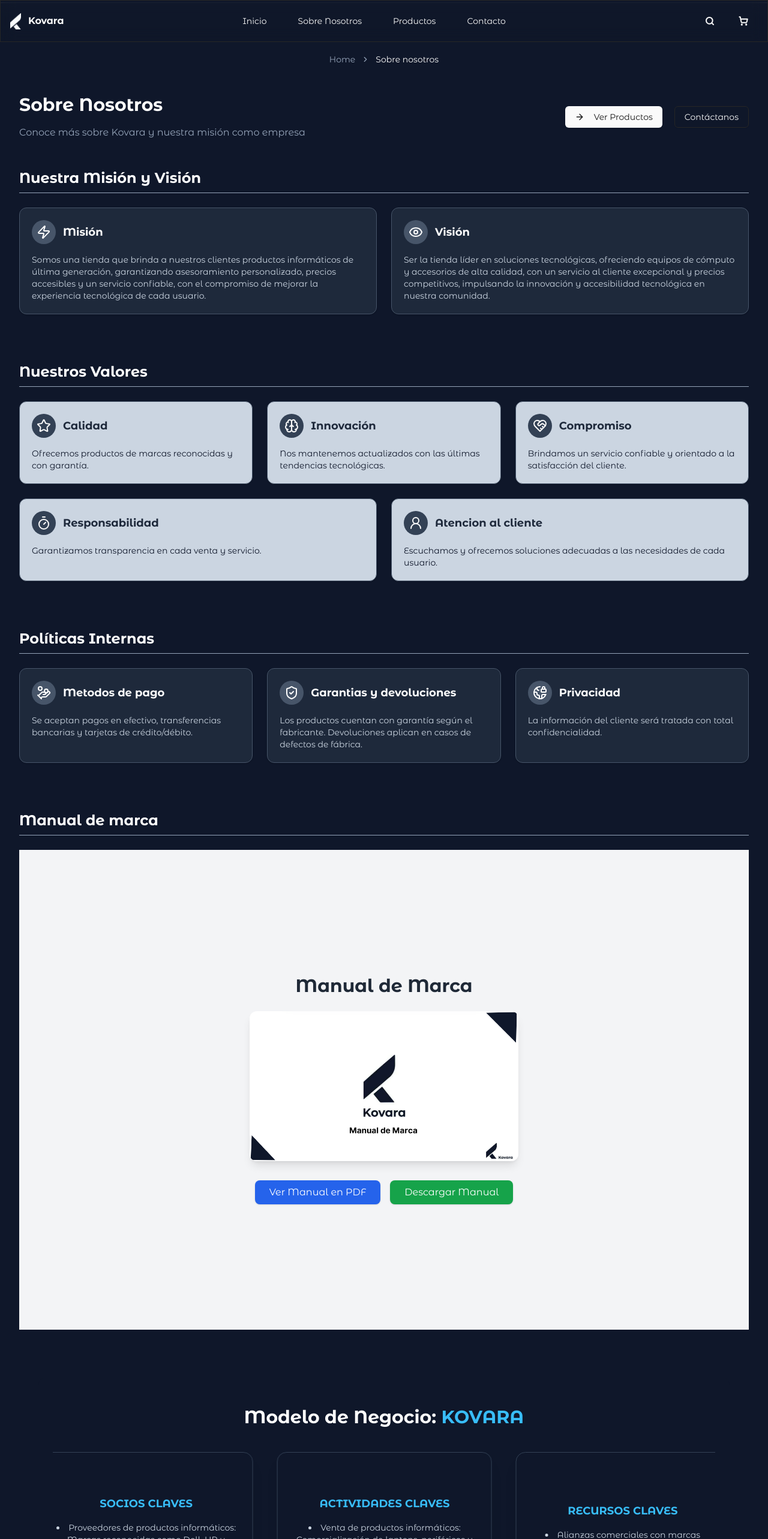
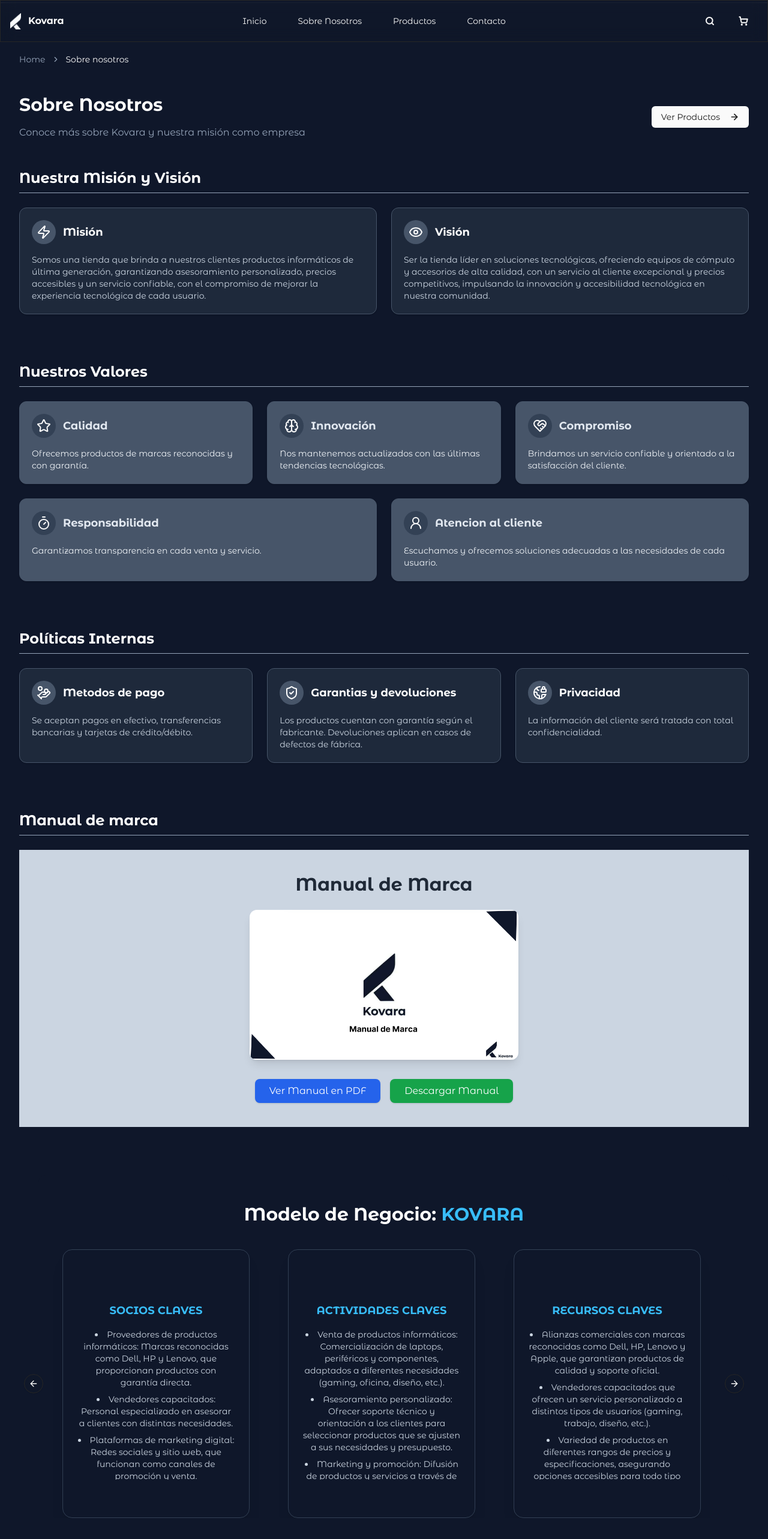
Before and after one commit to aaronportobanco/kovara-website, a Next.js app: page /about-us in a window 1280 px wide. Shown: the top 2566 px of the page at 60% size. Built offline with nearby package versions, Linux system fonts and the light colour scheme.

Commit message:
Refactor components for improved styling and layout consistency

```diff
--- a/src/app/about-us/components/CanvaSection.jsx
+++ b/src/app/about-us/components/CanvaSection.jsx
@@ -112,14 +112,14 @@ export default function Canva() {
       onMouseEnter={plugin.current.stop}
       onMouseLeave={plugin.current.reset}
     >
-        <CarouselContent className="flex gap-6">
+      <CarouselContent className="-ml-6">
         {canvasData.map((item, index) => (
           <CarouselItem
             key={index}
-              className="md:basis-1/2 lg:basis-1/3 flex-shrink-0"
+            className="md:basis-1/1 lg:basis-1/3 pr-6 flex-shrink-0 pl-10"
           >
             <Card className="min-h-[28rem] bg-slate-900 text-white shadow-xl rounded-2xl border border-slate-700 flex items-center justify-center">
-                <CardContent className="p-6 flex flex-col items-center justify-start h-full overflow-y-auto max-h-[22rem] scrollbar-custom">
+              <CardContent className="p-6 flex flex-col items-center justify-start h-full overflow-y-auto max-h-[20rem] scrollbar-custom">
                 <h3 className="text-lg font-semibold text-sky-400 uppercase mb-4 text-center">
                   {item.label}
                 </h3>
@@ -136,6 +136,7 @@ export default function Canva() {
       <CarouselPrevious />
       <CarouselNext />
     </Carousel>
+
     </section>
   );
 }
--- a/src/app/about-us/components/ReglamentosNormativasSection.jsx
+++ b/src/app/about-us/components/ReglamentosNormativasSection.jsx
@@ -86,10 +86,10 @@ const ReglamentosNormativas = () => {
       <Accordion type="single" collapsible className="w-full max-w-3xl space-y-3">
         {contentToRender.map((item, index) => (
           <AccordionItem key={index} value={`item-${index}`}>
-            <AccordionTrigger className="text-lg font-semibold text-white hover:text-sky-200 transition">
+            <AccordionTrigger className="text-lg font-semibold text-slate-100 hover:text-sky-200 transition">
               {item.title}
             </AccordionTrigger>
-            <AccordionContent className="text-slate-200 whitespace-pre-line">
+            <AccordionContent className="text-slate-100 whitespace-pre-line">
               {item.content}
             </AccordionContent>
           </AccordionItem>
--- a/src/app/about-us/components/ValorSection.jsx
+++ b/src/app/about-us/components/ValorSection.jsx
@@ -5,7 +5,7 @@ import {
   Card, CardContent
 } from "@/components/ui/card";
 import {
-   Laptop, Star, Brain, HeartHandshake, Timer, User2
+   Star, Brain, HeartHandshake, Timer, User2
 } from "lucide-react";
 
 const Valores = () => {
@@ -43,13 +43,13 @@ const Valores = () => {
 }
 
 const CardItem = ({ icon, title, children }) => (
-  <Card className="bg-slate-300 border border-slate-600">
+  <Card className="bg-slate-600 border border-slate-600">
     <CardContent className="p-5 space-y-4">
       <div className="flex items-center gap-3">
         <div className="bg-slate-700 p-2 rounded-full">{icon}</div>
-        <h3 className="text-lg text-slate-800 font-semibold">{title}</h3>
+        <h3 className="text-lg text-slate-200 font-semibold">{title}</h3>
       </div>
-      <p className="text-sm text-slate-900">{children}</p>
+      <p className="text-sm text-slate-100">{children}</p>
     </CardContent>
   </Card>
 );
--- a/src/app/about-us/components/ViewPDF.jsx
+++ b/src/app/about-us/components/ViewPDF.jsx
@@ -7,29 +7,37 @@ const ManualMarca = () => {
   const portadaUrl = './images/Manual/ManualMarca.webp';
 
   return (
-    <div className="min-h-screen flex flex-col items-center justify-center bg-gray-100 p-6">
-      <h2 className="text-3xl font-bold text-gray-800 mb-6">Manual de Marca</h2>
+    <div className="bg-slate-300 px-4 py-10 w-full flex flex-col items-center">
+      <h2 className="text-2xl sm:text-3xl font-bold text-gray-800 mb-6 text-center">
+        Manual de Marca
+      </h2>
 
-      <div className="w-full max-w-md shadow-lg rounded-xl overflow-hidden mb-8">
+      {/* Imagen de portada */}
+      <div className="w-full max-w-sm sm:max-w-md shadow-lg rounded-xl overflow-hidden mb-8">
         <img
           src={portadaUrl}
           alt="Portada del Manual"
-          className="w-full object-cover"
+          className="w-full h-auto object-cover"
         />
       </div>
 
-      <div className="flex gap-4">
+      {/* Botones */}
+      <div className="flex flex-col sm:flex-row gap-4 w-full sm:justify-center items-center">
         <button
           onClick={() => window.open(pdfUrl, '_blank')}
-          className="bg-blue-600 text-white px-6 py-2 rounded-lg shadow hover:bg-blue-700 transition"
+          className="bg-blue-600 text-white px-6 py-2 rounded-lg shadow hover:bg-blue-700 transition w-full sm:w-auto"
         >
           Ver Manual en PDF
         </button>
 
-        <a href={pdfUrl} download="ManualMarca.pdf">
-          <button className="bg-green-600 text-white px-6 py-2 rounded-lg shadow hover:bg-green-700 transition">
+        <a
+          href={pdfUrl}
+          download="ManualMarca.pdf"
+          className="w-full sm:w-auto"
+        >
+          <div className="bg-green-600 text-white px-6 py-2 rounded-lg shadow hover:bg-green-700 transition text-center">
             Descargar Manual
-          </button>
+          </div>
         </a>
       </div>
     </div>
--- a/src/app/about-us/page.jsx
+++ b/src/app/about-us/page.jsx
@@ -3,6 +3,7 @@
 import React from 'react';
 import { Button } from "@/components/ui/button";
 import { ArrowRight } from "lucide-react";
+import Link from "next/link";
 
 // Custom Components
 import ManualMarca from './components/ViewPDF';
@@ -17,25 +18,30 @@ import Canva from "./components/CanvaSection";
 const AboutUsPage = () => {
 
   return (
-    <main className="flex flex-col items-center gap-6 px-8 py-5 bg-slate-900">
+    <main className="flex flex-col gap-6 px-8 py-5 bg-slate-900">
       <BreadcrumbComp page="Sobre nosotros" />
 
       {/* Encabezado */}
-      <section className="flex justify-between items-center w-full py-6">
+      <section className="flex flex-col md:flex-row justify-between items-start md:items-center w-full py-6 gap-6">
         <div className="flex flex-col gap-4 flex-1">
           <h1 className="text-white text-3xl font-bold">Sobre Nosotros</h1>
           <p className="text-slate-400 text-base font-medium">
             Conoce más sobre Kovara y nuestra misión como empresa
           </p>
         </div>
-        <div className="flex gap-5 flex-1 justify-end">
-          <Button>
-            <ArrowRight className="h-4 w-4 mr-2" />
-            Ver Productos
-          </Button>
-          <Button variant="outline">Contáctanos</Button>
+        <div className="flex justify-start md:justify-end flex-1">
+          <Link href="/products">
+            <Button className="group flex items-center">
+              Ver Productos
+              <ArrowRight
+                strokeWidth={2.5}
+                className="ml-2 transition-transform duration-300 group-hover:translate-x-1"
+              />
+            </Button>
+          </Link>
         </div>
       </section>
+
 
       {/* Contenido */}
       <section className="flex flex-col gap-20 w-full">
```
Lines whose indentation alone changed are shown as unchanged.
